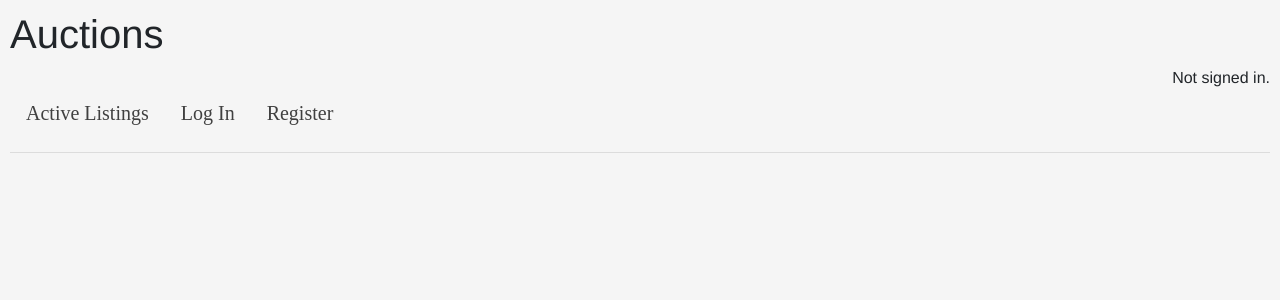
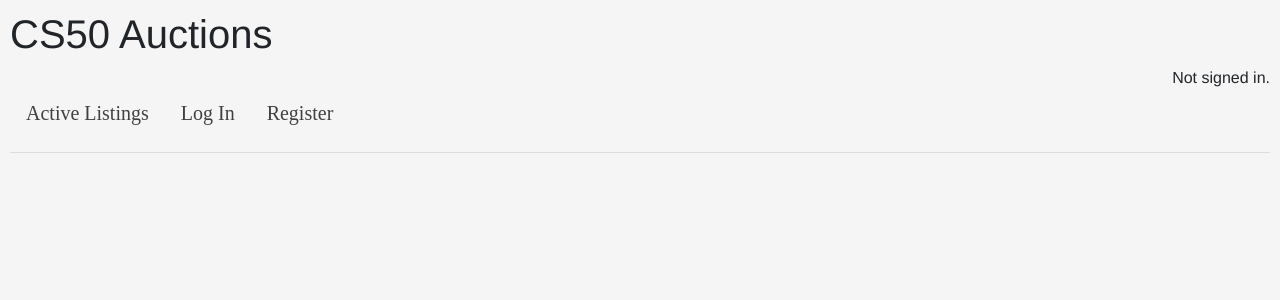
Before and after one commit to languephone/Web50-Commerce, a Django app: page / in a window 1280 px wide. Shown: the top 300 px of the page. Run offline with Django 3.2, Linux system fonts and the light colour scheme; data that the repository does not hold is empty; some libraries are stand-ins or nearby versions.

Commit message:
Auctions to CS50 Auctions

```diff
--- a/auctions/templates/auctions/layout.html
+++ b/auctions/templates/auctions/layout.html
@@ -3,12 +3,12 @@
 <!DOCTYPE html>
 <html lang="en">
     <head>
-        <title>{% block title %}Auctions{% endblock %}</title>
+        <title>{% block title %}CS50 Auctions{% endblock %}</title>
         <link rel="stylesheet" href="https://stackpath.bootstrapcdn.com/bootstrap/4.4.1/css/bootstrap.min.css" integrity="sha384-Vkoo8x4CGsO3+Hhxv8T/Q5PaXtkKtu6ug5TOeNV6gBiFeWPGFN9MuhOf23Q9Ifjh" crossorigin="anonymous">
         <link href="{% static 'auctions/styles.css' %}" rel="stylesheet">
     </head>
     <body>
-        <h1>Auctions</h1>
+        <h1>CS50 Auctions</h1>
         <div class="username">
             {% if user.is_authenticated %}
                 Signed in as <strong>{{ user.username }}</strong>.
```
